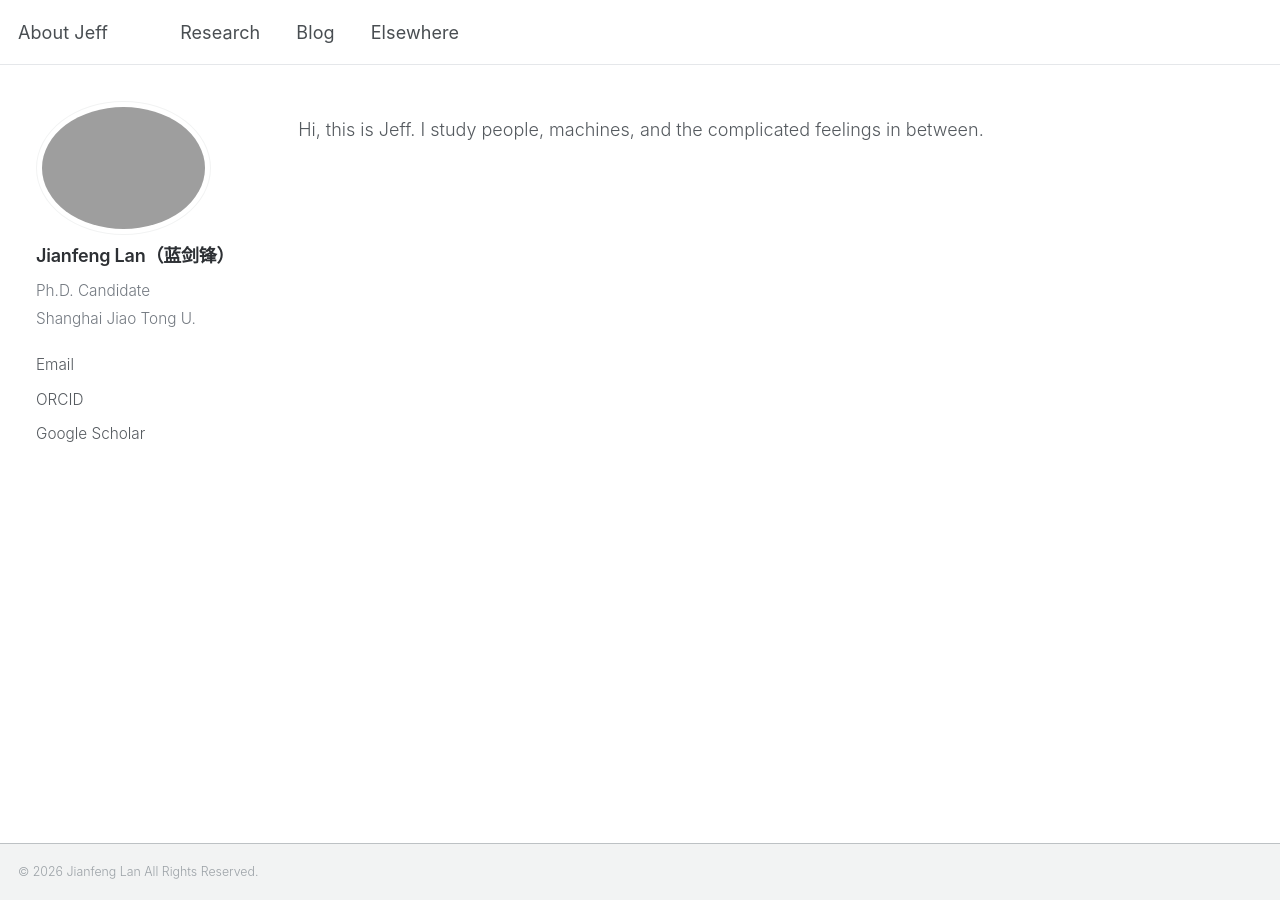
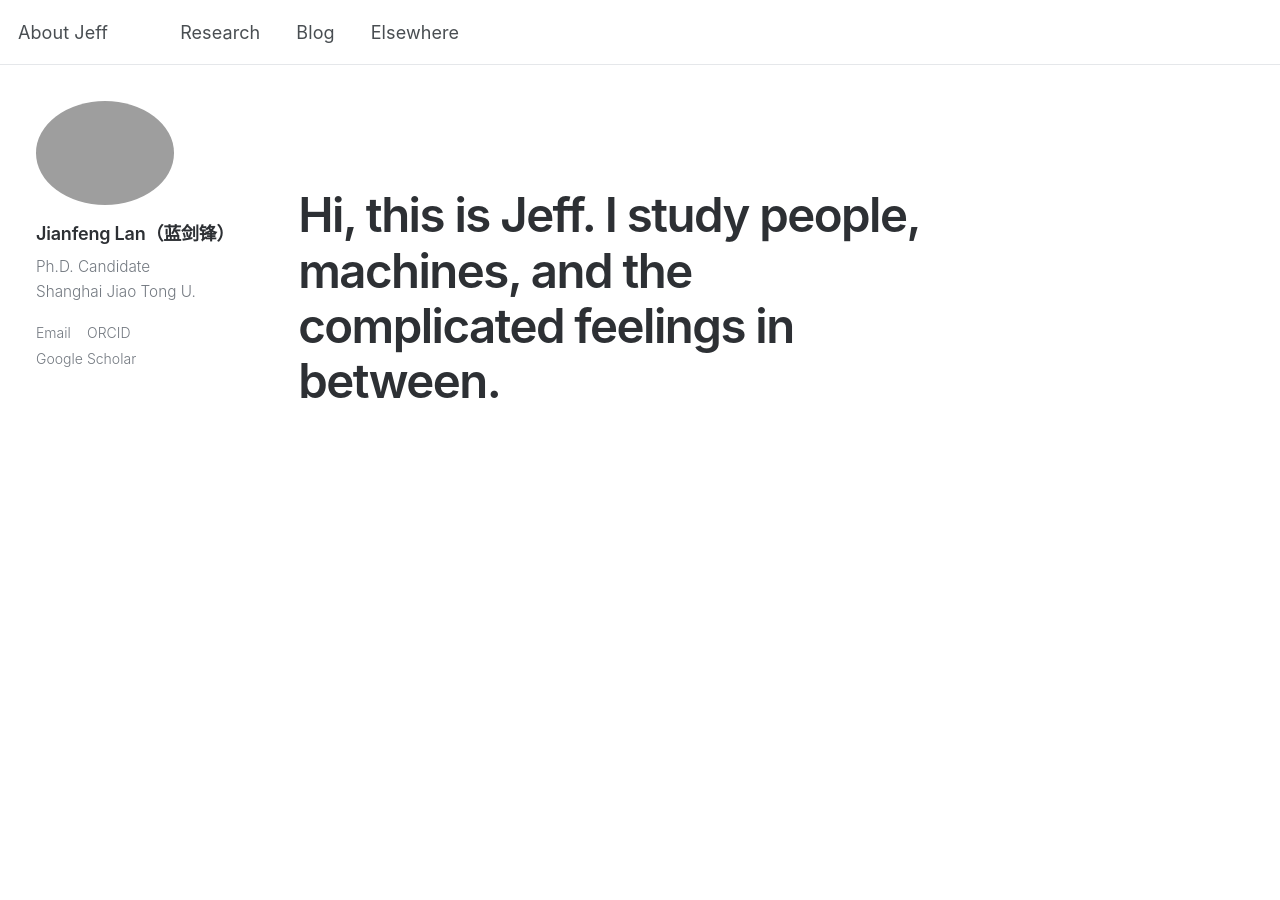
Before and after one commit to jianfenglan/jianfenglan.github.io, a Jekyll site: the page built from _pages/about.md, in a window 1280 px wide and 900 px high. Built offline with Jekyll 4.4.1, drawn with Linux system fonts in a browser that asks for light colours.

Commit message:
Apply V3 spatial layout and identity rail

```diff
--- a/assets/css/main.scss
+++ b/assets/css/main.scss
@@ -2,18 +2,16 @@
 ---
 
 // ===================================================================
-// Modern Sans v2.1.2
+// Modern Sans V3
 // Source Sans 3 for Latin text + Source Han Sans / Noto Sans SC for Chinese.
-// Lighter editorial typography with a restrained Research type scale.
+// V3 shifts the design emphasis from typography tweaks to spatial composition:
+// a lighter identity rail, a one-statement About page, and a research intro
+// separated from publications by deliberate whitespace.
 // ===================================================================
 
-// 1. Modern bilingual font stack
 $sans-serif: "Source Sans 3", "Noto Sans SC", "Source Han Sans SC", "PingFang SC", "Microsoft YaHei", "Segoe UI", Helvetica, Arial, sans-serif;
-
-// 2. Keep page content at a comfortable width on large screens
 $max-width: 1280px;
 
-// 3. Prevent long sidebar metadata from overflowing
 .author__employer,
 .author__location {
   overflow-wrap: break-word;
@@ -21,7 +19,6 @@ $max-width: 1280px;
   word-break: break-all;
 }
 
-// 4. Keep card/list pages aligned with the full content column
 .news-list,
 .publication-list,
 .gallery-grid {
@@ -29,9 +26,6 @@ $max-width: 1280px;
   margin: 2rem 0;
 }
 
-// ===================================================================
-// Theme imports
-// ===================================================================
 @import
   "vendor/breakpoint/breakpoint",
   "themes",
@@ -59,9 +53,6 @@ $max-width: 1280px;
   "vendor/magnific-popup/magnific-popup"
 ;
 
-// ===================================================================
-// Shared editorial system
-// ===================================================================
 :root {
   --site-accent: #002FA7;
   --site-heading: #2d3034;
@@ -84,8 +75,7 @@ body {
 .page__content,
 .page__content p,
 .page__content li,
-.page__content dl,
-.page__content .about-wrap {
+.page__content dl {
   font-weight: 300;
   color: var(--site-text);
 }
@@ -132,6 +122,9 @@ b {
   background: var(--site-line);
 }
 
+// ===================================================================
+// V3 identity rail
+// ===================================================================
 .sidebar p,
 .sidebar li,
 .author__bio,
@@ -140,17 +133,57 @@ b {
   font-weight: 300;
 }
 
-// The theme assigns author links weight 400; keep profile links aligned with
-// the lighter sidebar typography used for the bio and affiliation line.
-.sidebar .author__urls a {
-  font-family: $sans-serif;
-  font-weight: 300;
+.sidebar .author__avatar img {
+  max-width: 138px;
+  padding: 0;
+  border: 0;
 }
 
 .sidebar .author__name {
+  margin-top: 1rem;
+  margin-bottom: 0.55rem;
   font-family: $sans-serif;
   font-weight: 600;
   color: var(--site-heading);
+}
+
+.sidebar .author__bio {
+  margin-top: 0;
+  margin-bottom: 1rem;
+  color: var(--site-muted);
+  line-height: 1.65;
+}
+
+.sidebar .author__urls {
+  display: flex;
+  flex-wrap: wrap;
+  align-items: center;
+  gap: 0.35rem 0.9rem;
+  margin-top: 0.7rem;
+}
+
+.sidebar .author__urls li {
+  display: inline-flex;
+  width: auto;
+  margin: 0;
+  padding: 0;
+}
+
+.sidebar .author__urls a {
+  display: inline;
+  margin: 0;
+  padding: 0;
+  color: var(--site-muted);
+  font-family: $sans-serif;
+  font-size: 0.78rem;
+  font-weight: 300;
+  line-height: 1.45;
+  text-decoration: none;
+}
+
+.sidebar .author__urls a:hover {
+  color: var(--site-accent);
+  text-decoration: none;
 }
 
 .page__meta,
@@ -167,10 +200,50 @@ hr {
 }
 
 // ===================================================================
-// Research — simplified type scale with serif year accent
+// V3 About — one statement, generous negative space
 // ===================================================================
+.page__content .about-v3 {
+  display: flex;
+  min-height: calc(100vh - 185px);
+  max-width: 850px;
+  padding-top: clamp(2.5rem, 8vh, 6rem);
+  align-items: flex-start;
+}
+
+.page__content .about-v3__statement {
+  max-width: 20ch;
+  margin: 0;
+  color: var(--site-heading);
+  font-size: clamp(2rem, 3.7vw, 3.25rem);
+  font-weight: 600;
+  line-height: 1.17;
+  letter-spacing: -0.032em;
+}
+
+// ===================================================================
+// V3 Research — research statement first, publications later
+// ===================================================================
+.page__content .research-v3-intro {
+  max-width: 780px;
+  padding-top: clamp(1.5rem, 5vh, 3.5rem);
+  margin-bottom: clamp(7rem, 15vh, 11rem);
+}
+
+.page__content .research-v3-intro p {
+  margin: 0;
+  color: var(--site-heading);
+  font-size: clamp(1.12rem, 1.55vw, 1.38rem);
+  font-weight: 300;
+  line-height: 1.72;
+  letter-spacing: -0.008em;
+}
+
 .page__content .research-page {
   max-width: 900px;
+}
+
+.page__content .research-page > .section-title:first-child {
+  margin-top: 0;
 }
 
 .page__content .section-title {
@@ -375,6 +448,27 @@ hr {
 }
 
 @media (max-width: 768px) {
+  .page__content .about-v3 {
+    min-height: auto;
+    padding-top: 1.5rem;
+    padding-bottom: 5rem;
+  }
+
+  .page__content .about-v3__statement {
+    max-width: 22ch;
+    font-size: clamp(1.7rem, 8vw, 2.35rem);
+  }
+
+  .page__content .research-v3-intro {
+    padding-top: 1rem;
+    margin-bottom: 5.5rem;
+  }
+
+  .page__content .research-v3-intro p {
+    font-size: 1.08rem;
+    line-height: 1.68;
+  }
+
   .page__content .publication-card {
     grid-template-columns: 1fr;
     gap: 0.4rem;
```
